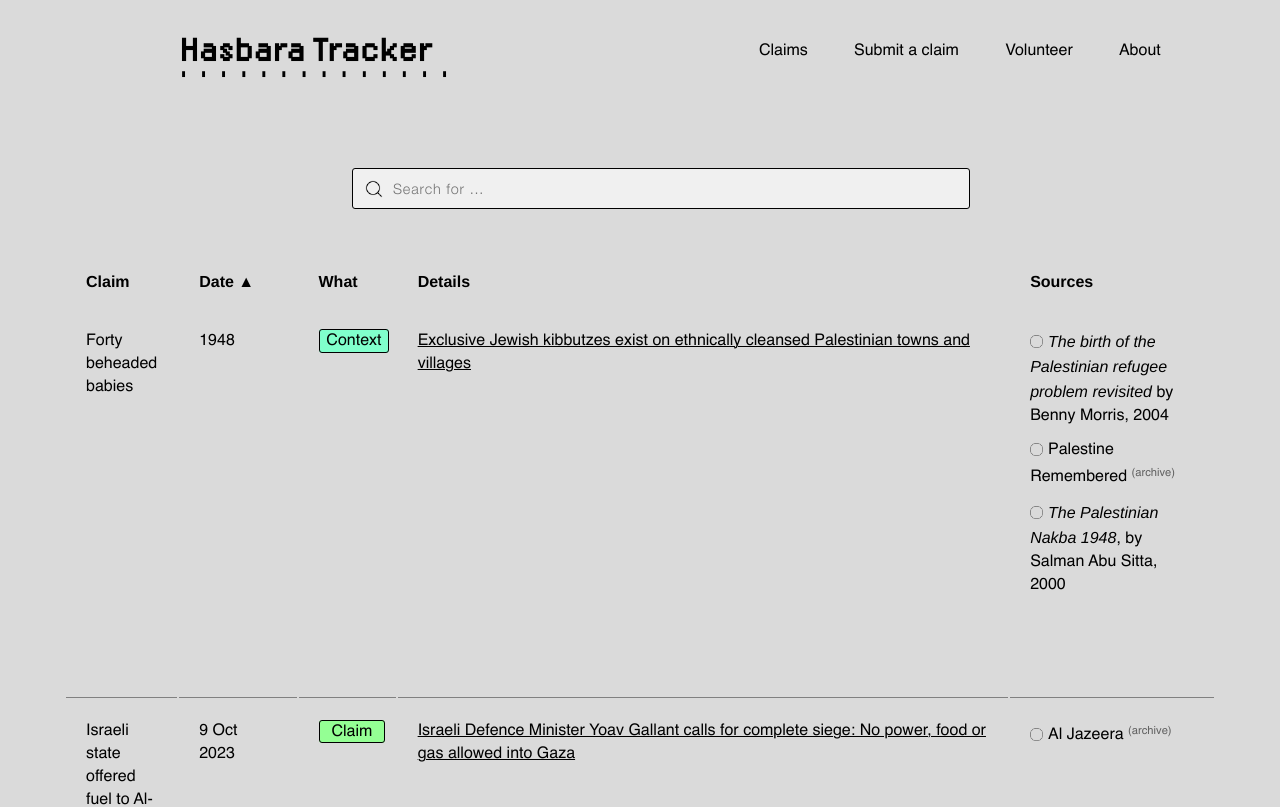
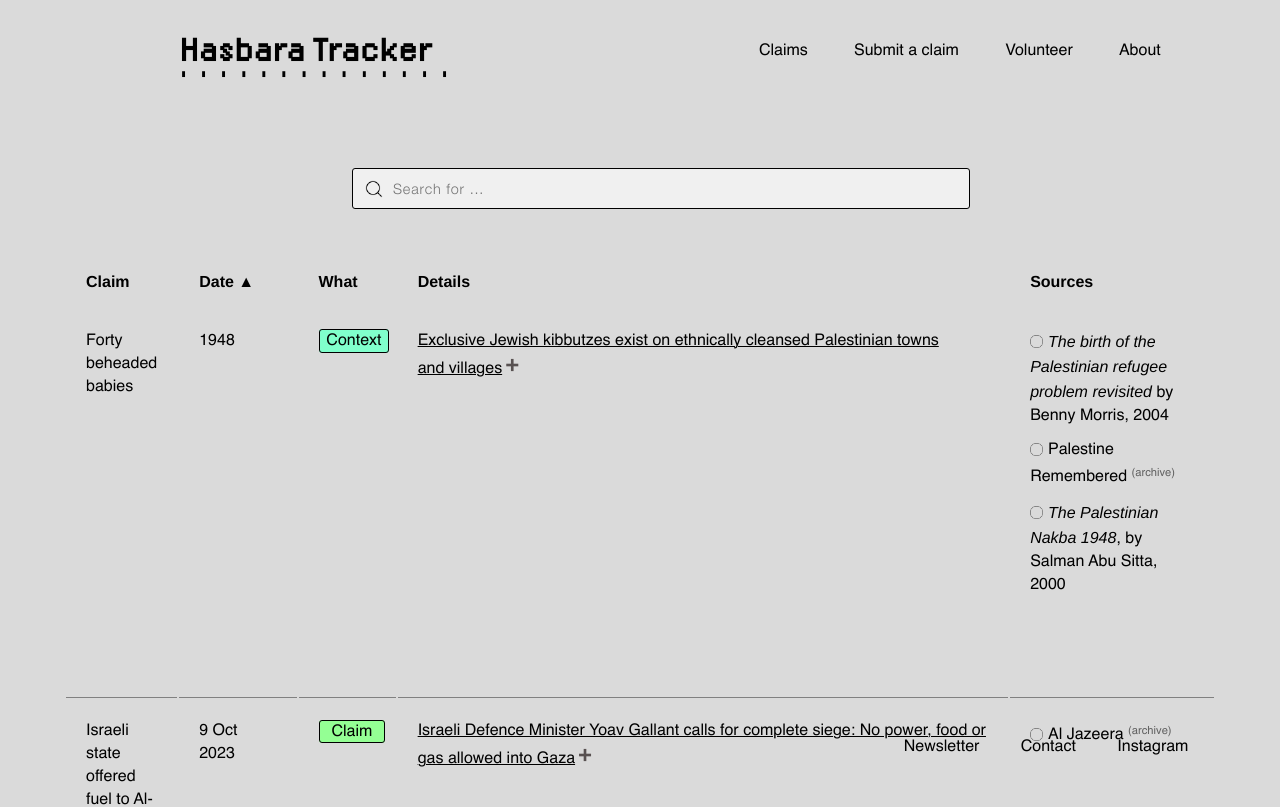
Before and after one commit to tamtzekin/hasbara-tracker, a React (Create React App) app: page /tracker in a window 1280 px wide. Shown: the top 807 px of the page. Built offline with nearby package versions, Linux system fonts and the light colour scheme.

Commit message:
hard code the expand button

```diff
--- a/src/components/Tracker.js
+++ b/src/components/Tracker.js
@@ -77,7 +77,7 @@ export default function Tracker() {
                         <div style={{ maxWidth: 650, textWrap: 'pretty' }}>
                             <details>
                                 <summary><u>{row.original.description.summary}</u>
-                                    <span className={row.original.description.summaryClass}></span>
+                                    <span className='expand-text'></span>
                                 </summary>
                                 <article>
                                     <div dangerouslySetInnerHTML={{ __html: row.original.description.details }} />
@@ -348,7 +348,10 @@ export default function Tracker() {
             )}
 
             <div class="back-to-top"><a href="#top">🔺 Back to top</a></div>
-            <Footer />
+
+            <div className="footer-container">
+                <Footer />
+            </div>
         </>
     );
 }
```
